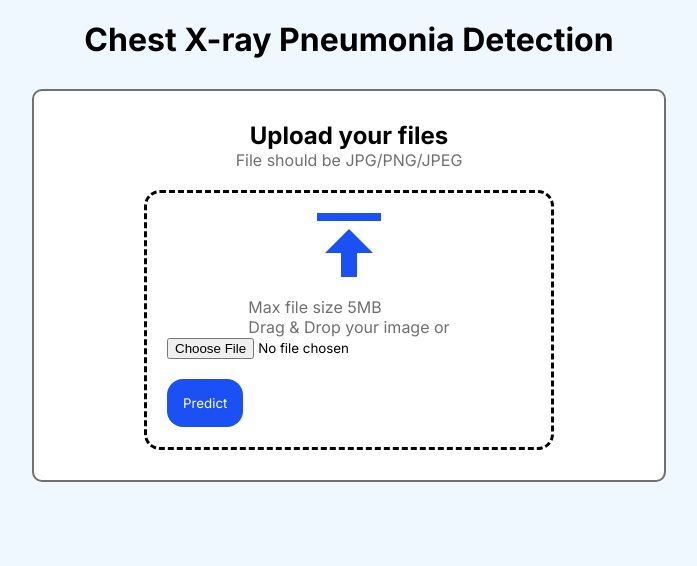
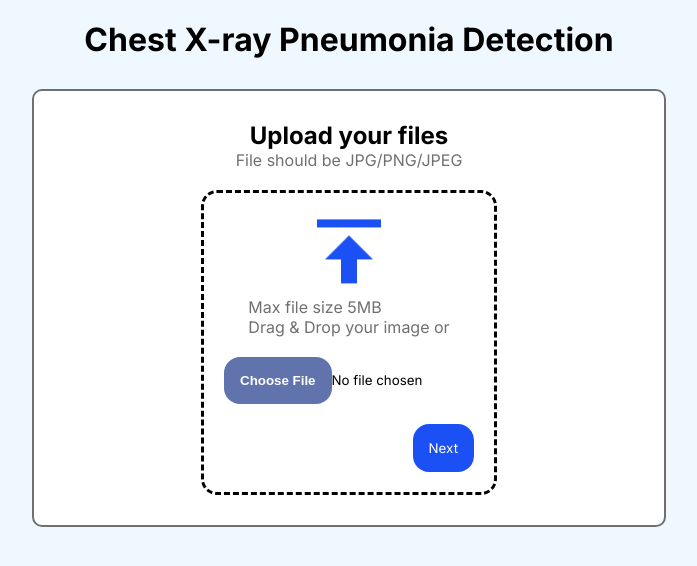
Before and after one commit to KhairulAmirinKA/WID3011_DL_Pneumonia_Detector, a Flask app: page / in a window 1280 px wide. Shown: the top 566 px of the page, without its empty margins (291-988 px from the left). Run offline with Flask 3, Linux system fonts and the light colour scheme.

Commit message:
change UI

```diff
--- a/app/static/style.css
+++ b/app/static/style.css
@@ -54,9 +54,59 @@ p.uploadInstruction{
 img#uploadIcon{
     display: block;
     margin-bottom: 20px;
+    animation: MoveUp 5s linear infinite;
 }
 
+@keyframes MoveUp {
+    0%{
+
+      }
+      50% {
+        transform: translate(0, 10px);
+      }
+
+      100%{
+
+      }
+    }
+
+
+.fileInputContainer{
+    margin-top: 20px;
+    display: flex;
+    justify-content: center;
+    align-items: center;
+}
+
+#fileInput{
+    display: block;
+    width: 250px;
+    margin: 0 auto;
+}
+
+#fileInput::file-selector-button {
+    margin: 0;
+    font-weight: bold;
+    color: white;
+    padding: 16px;
+    border:none;
+    border-radius: 16px;
+    background-color: #6073ad;
+    cursor: pointer;
+  }
+
+#fileInput:hover::file-selector-button{
+    background-color: #48526f;
+}
+
+.nextBtnContainer{
+    display: flex;
+    flex-direction: row-reverse;
+}
+
+
 button#btnBrowseFile{
+    justify-content: flex-end;
     margin-top: 20px;
     background-color: #1B51F4;
     color: #FFF;
@@ -80,7 +130,8 @@ button#btnBrowseFile:hover{
     align-items: center;
 }
 
-button.btnCancel{
+.btnCancel{
+    text-decoration: none;
     margin-top: 20px;
     background-color: #A52323;
     color: #FFF;
@@ -91,7 +142,7 @@ button.btnCancel{
     align-self: center;
 }
 
-button.btnCancel:hover{
+.btnCancel:hover{
     background-color: red;
 }
 
@@ -135,3 +186,7 @@ img.backImg:hover{
     width: 100px;
     height: 100px;
 }
+
+.outputContainer{
+    margin-left: 20px;
+}
--- a/app/templates/index.html
+++ b/app/templates/index.html
@@ -28,8 +28,16 @@
                 Drag & Drop your image or </p>
 
                 <form action="/upload" method="post" enctype="multipart/form-data">
-                    <input type="file" name="file" accept="image/*" id="fileInput" required>
-                    <button type="submit", id="btnBrowseFile">Predict</button>
+
+                    <div class="fileInputContainer">
+                        <input type="file" name="file" accept="image/*" id="fileInput" required />
+
+                    </div>
+
+                    <div class="nextBtnContainer">
+                        <button type="submit", id="btnBrowseFile">Next</button>
+                    </div>
+
                 </form>
 
         </div>
--- a/app/templates/upload.html
+++ b/app/templates/upload.html
@@ -18,7 +18,7 @@
 
       <!-- Display uploaded image -->
       {% if image_url %}
-      <img src="{{ image_url }}" alt="Uploaded Image" width="377" height="316" />
+      <img src="{{ image_url }}" alt="Uploaded Image" width="300" height="300" />
       <p class="fileName">{{ file_name }}</p>
       {% else %}
       <p>No image uploaded yet.</p>
@@ -27,6 +27,7 @@
       <!-- Cancel and Upload buttons -->
       <div id="uploadConfirmation">
         <a href="/" class="btnCancel">Cancel</a>
+
         <form action="/result" method="post" enctype="multipart/form-data" style="display: inline;">
             <input type="hidden" name="file_name" value="{{ file_name }}">
             <button type="submit" class="btnUpload">Upload</button>
```
Also changed, not shown: app/templates/result.html (+9 -2 lines).
